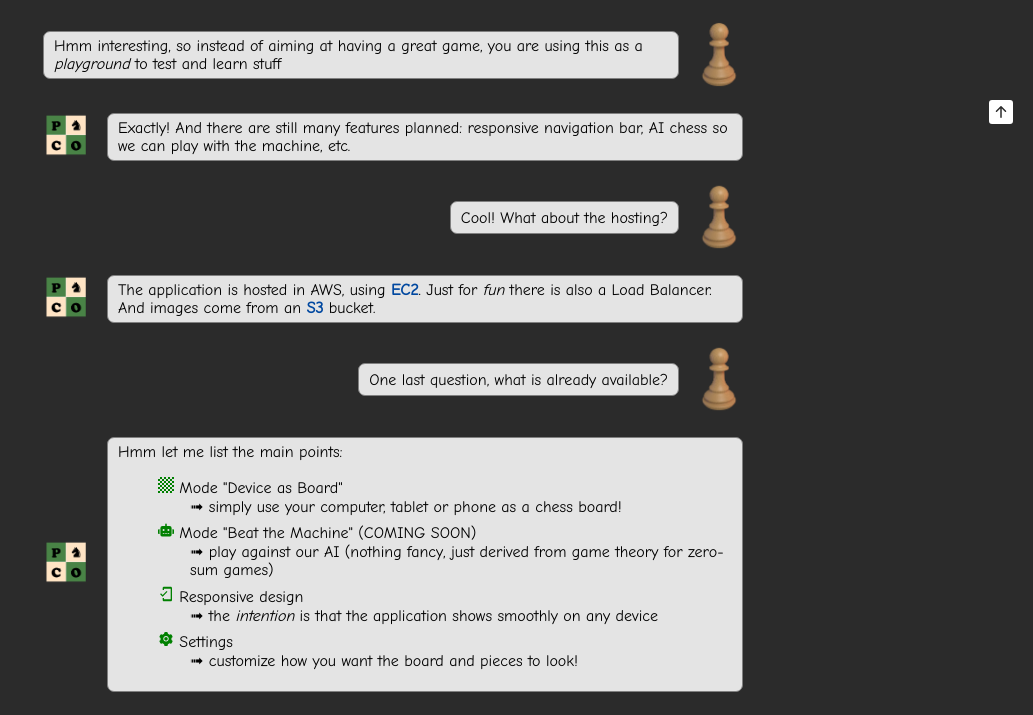
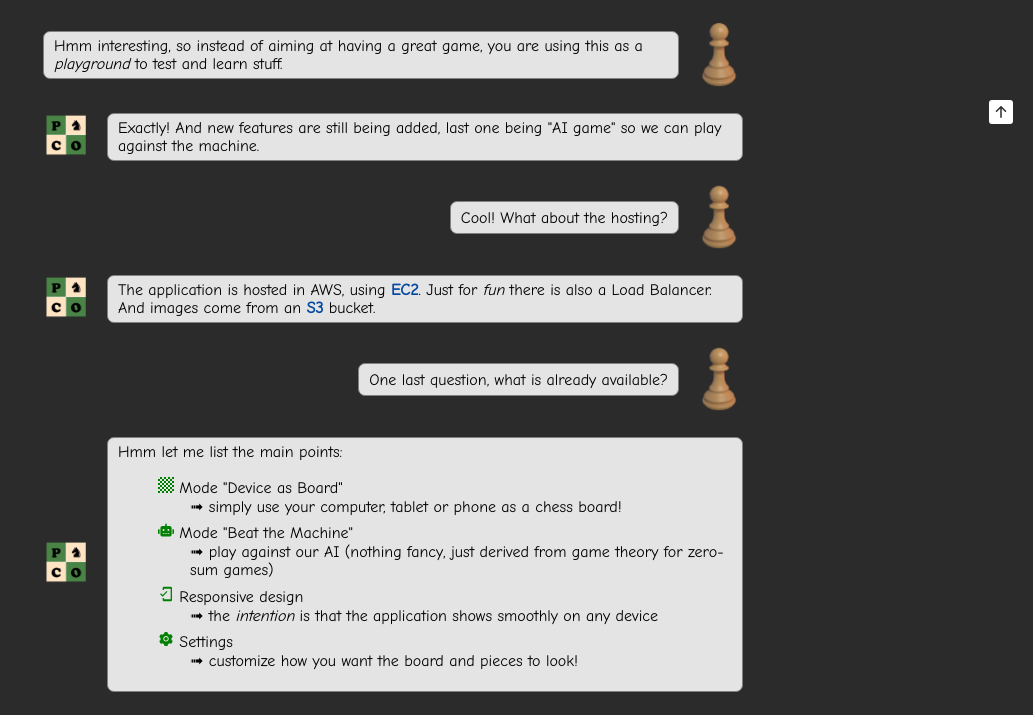
Before and after one commit to franciscocgue/chessdrez, a React app: page /about in a window 1280 px wide. Shown: the part 655-1370 px from the top of the page, without its empty margins (247-1280 px from the left). Built offline with nearby package versions, Linux system fonts and the light colour scheme; no server answers; a web font is replaced by a local one.

Commit message:
'About' updated

```diff
--- a/src/client/components/About.tsx
+++ b/src/client/components/About.tsx
@@ -38,10 +38,10 @@ const About = () => {
                     <p style={{ margin: '0' }}>Nope, that is the point. Instead of CRA, the project is configured with <a href='https://webpack.js.org/' target={'_blank'}>webpack</a>. Instead of using existing libraries for the Chess engine / logic, it is coded from null. Same for the Chess display.</p>
                 </div></Dialogue>
 
-                <Dialogue icon={peonIcon} iconSide='right' key={8}><p style={{ margin: '0' }}>Hmm interesting, so instead of aiming at having a great game, you are using this as a <i>playground</i> to test and learn stuff</p></Dialogue>
+                <Dialogue icon={peonIcon} iconSide='right' key={8}><p style={{ margin: '0' }}>Hmm interesting, so instead of aiming at having a great game, you are using this as a <i>playground</i> to test and learn stuff.</p></Dialogue>
 
                 <Dialogue icon={logo} iconSide='left' key={9}><div>
-                    <p style={{ margin: '0' }}>Exactly! And there are still many features planned: responsive navigation bar, AI chess so we can play with the machine, etc.</p>
+                    <p style={{ margin: '0' }}>Exactly! And new features are still being added, last one being "AI game" so we can play against the machine.</p>
                 </div></Dialogue>
 
                 <Dialogue icon={peonIcon} iconSide='right' key={10}><p style={{ margin: '0' }}>Cool! What about the hosting?</p></Dialogue>
@@ -59,7 +59,7 @@ const About = () => {
                             <span style={{color:'green'}}><FaChessBoard /></span> Mode "Device as Board" <p style={{ margin: '0 0 0 2rem' }}>➟ simply use your computer, tablet or phone as a chess board!</p>
                         </li>
                         <li style={{ marginBottom: '0.4rem' }}>
-                            <span style={{color:'green'}}><FaRobot /></span> Mode "Beat the Machine" (COMING SOON)<p style={{ margin: '0 0 0 2rem' }}>➟ play against our AI (nothing fancy, just derived from game theory for zero-sum games)</p>
+                            <span style={{color:'green'}}><FaRobot /></span> Mode "Beat the Machine"<p style={{ margin: '0 0 0 2rem' }}>➟ play against our AI (nothing fancy, just derived from game theory for zero-sum games)</p>
                         </li>
                         <li style={{ marginBottom: '0.4rem' }}>
                             <span style={{color:'green'}}><MdMobileFriendly /></span> Responsive design<p style={{ margin: '0 0 0 2rem' }}>➟ the <i>intention</i> is that the application shows smoothly on any device</p>
```
